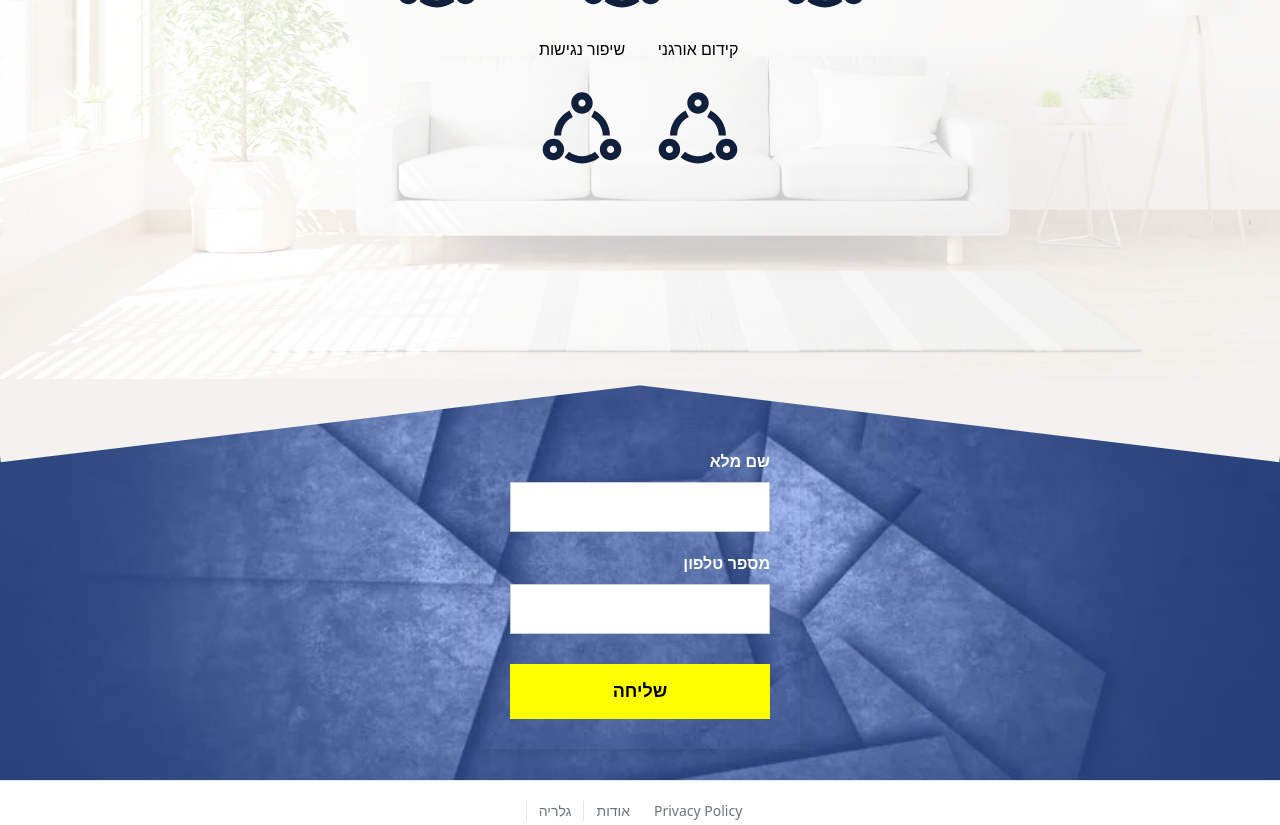
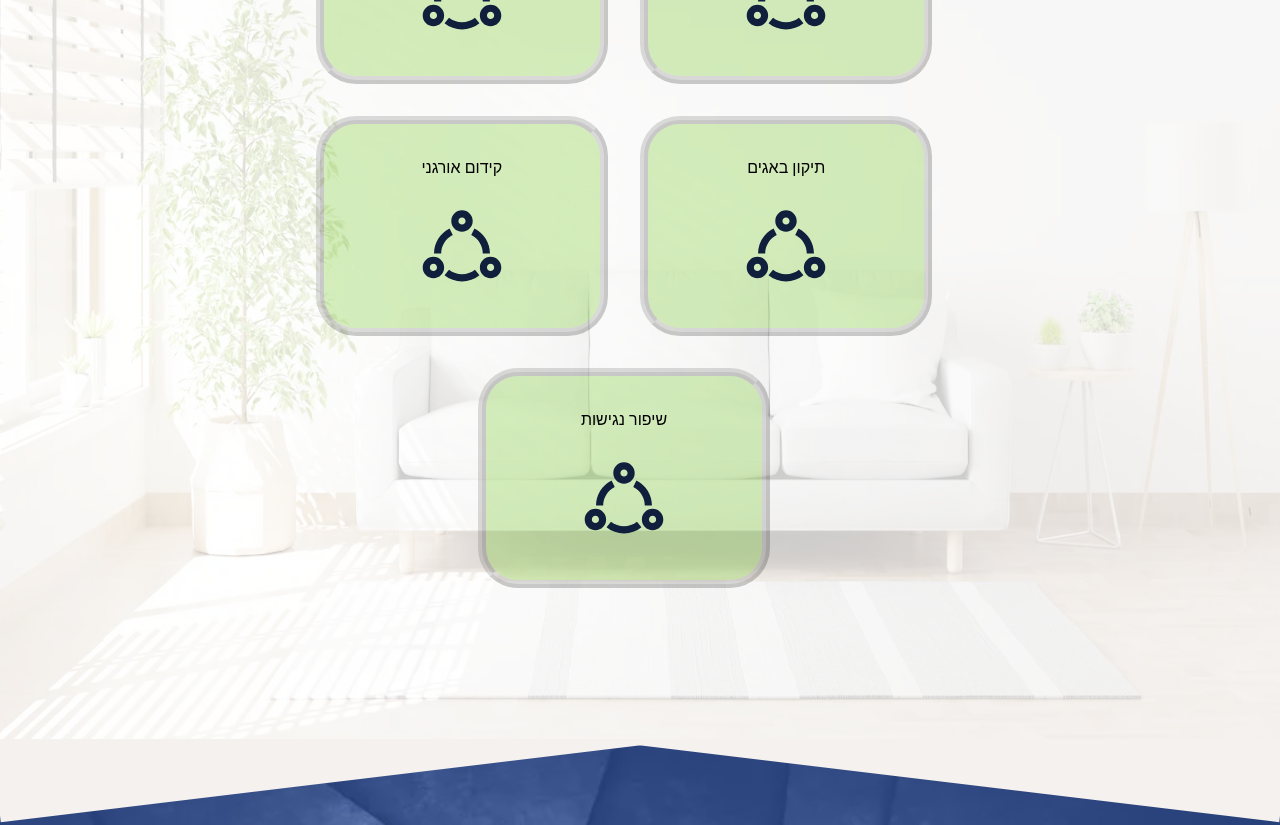
Before and after one commit to TalMoshel1/my-web-service-site, a Next.js app: page /about in a window 1280 px wide. Shown: the part 820-1645 px from the top of the page. Built offline with nearby package versions, Linux system fonts and the light colour scheme.

Commit message:
pushing updates

```diff
--- a/src/app/about/page.tsx
+++ b/src/app/about/page.tsx
@@ -1,20 +1,3 @@
-// import { Metadata } from "next";
-
-// export const metadata: Metadata = {
-//   title: "טל מושל - פיתוח עמודי נחיתה - פתרונות שיפור מהירות ותיקון באגים באתרי אינטרנט", /* =this will replace the %s in the metadata in the layout.tsx under the app/ */
-// };
-
-// export default function AboutPage() {
-//   return (
-//     <div className="max-w-prose m-auto space-y-3">
-//       <h1 className="text-3xl text-center font-bold">About</h1>
-//       <p>
-//         אני טל מושל, מוזיקאי, אמן, יוצר תוכן ומפתח אתרים. אני מתמחה בפיתוח עמודי נחיתה, שיפור מהירויות אתרים וקידום אתרים במנועי חיפוש.
-//       </p>
-//     </div>
-//   );
-// }
-
 import AboutHeaderLayout from "@/components/AboutLayout";
 import HeroImage from "@/components/HeroImage";
 import { Metadata } from "next";
@@ -25,6 +8,7 @@ import "./page.css";
 import Form from "@/components/Form";
 import FormContainer from "@/components/FormContainer";
 import AnimatedOnScrollButNotOnLoad from "@/components/AnimatedOnScrollButNotOnLoad";
+import "../components-css/AboutIndex.css";
 
 export const metadata: Metadata = {
   title:
@@ -41,75 +25,7 @@ export default function AboutPage() {
   return (
     <>
       <AboutHeaderLayout />
-      {/* <Form /> */}
 
-      {/* <article className="max-w-prose m-auto space-y-6 p-4 overflow-x-hidden" style={{overflowX: 'hidden'}}>
-      <h1 className="text-4xl font-bold text-center">
-        בניית עמודי נחיתה, שיפור מהירות האתר, קידום אורגני ותיקון באגים
-      </h1>
-
-      <section>
-        <p>
-          לא תמיד רואים את זה, אבל כל אתר – כל עמוד נחיתה, כל כפתור, כל קובץ CSS קטן – יש לו תפקיד. ויש לו השפעה.
-        </p>
-        <p>
-          אני לא מדבר עכשיו על האלגוריתם של גוגל. ולא על הביצועים. אני מדבר על מישהו שגולש באתר שלך מהטלפון בין פגישות, ומחליט תוך שניות אם אתה נראה לו רציני.
-        </p>
-        <p className="overflow-x-hidden">
-          עמוד נחיתה טוב, בנוי נכון, יכול להפוך ביקור מקרי להתחלה של מערכת יחסים. עסקית. אנושית. וזה מה שאני עושה.
-        </p>
-      </section>
-
-      <section>
-        <h2 className="text-2xl font-semibold mt-6">בניית עמודי נחיתה שמניעים לפעולה</h2>
-        <p>
-          עמוד נחיתה זה לא רק עיצוב יפה. זה להבין מי הגולש, מה הוא מחפש, ואיך עוזרים לו להבין שהוא במקום הנכון – תוך שניות. אני בונה עמודים שחושבים כמו בני אדם, לא רק כמו מתכנתים.
-        </p>
-      </section>
-
-      <section>
-        <h2 className="text-2xl font-semibold mt-6">שיפור מהירות אתר = שיפור חוויית משתמש</h2>
-        <p>
-          לא משנה כמה השקעת בעיצוב – אם האתר נטען לאט, הוא פשוט לא שווה. אני מנקה, ממזער, דוחס, ומייעל כדי שתרגיש קלילות, זרימה וכבוד לזמן של המשתמש.
-        </p>
-      </section>
-
-      <section>
-        <h2 className="text-2xl font-semibold mt-6">קידום אורגני בגוגל שמתחיל מקוד טוב</h2>
-        <p>
-          קידום אורגני מתחיל מאתר שבנוי נכון – היררכיה תקינה, כותרות ברורות, תגיות alt לתמונות, וזמני טעינה מהירים. אני בונה תשתית נכונה לקידום, עם דגש על חוויית משתמש ודיוק טכני.
-        </p>
-      </section>
-
-      <section>
-        <h2 className="text-2xl font-semibold mt-6">תיקון באגים – בשקט, בדייקנות</h2>
-        <p>
-          כל באג הוא רמז. אני מטפל בבאגים כמו ששען מטפל במנגנון – ברגישות, בשקט, ובלי דרמה מיותרת. לוקח אחריות, מאבחן, מתקן.
-        </p>
-      </section>
-
-      <section>
-        <h2 className="text-2xl font-semibold mt-6">השירותים שאני מציע</h2>
-        <ul className="list-disc list-inside space-y-1">
-          <li>בניית עמודי נחיתה שמניעים לפעולה</li>
-          <li>שיפור ביצועים ומהירות טעינה</li>
-          <li>SEO טכני עם חשיבה על המשתמש</li>
-          <li>תיקון באגים – מהתנהגות לא צפויה ועד לתקלות רספונסיביות</li>
-        </ul>
-      </section>
-
-      <section>
-        <h2 className="text-2xl font-semibold mt-6">אבל יותר מהשירותים – אני מציע גישה</h2>
-        <p>
-          גישה שמכבדת את הגולש. שמכבדת את הלקוח. ושמכבדת את הזמן, את הפשטות, ואת התוצאה. כי מאחורי כל אתר – יש בן אדם. ואני, בכל שורת קוד, זוכר את זה.
-        </p>
-      </section>
-
-      <section className="text-center mt-8">
-        <p className="font-semibold">אם אתם מחפשים מישהו שיקשיב, יבין, ויבנה את מה שצריך –</p>
-        <p className="text-lg font-bold">אני כאן.</p>
-      </section>
-    </article> */}
       <main
         className={varela.className}
         style={{
@@ -152,16 +68,27 @@ export default function AboutPage() {
             alignItems: "center",
           }}
         >
-          <div style={{ height: "fit-content" }}>
+          <div
+            style={{
+              height: "fit-content",
+              margin: "5.5em auto",
+              width: "auto",
+              maxWidth: "90%",
+              //           outline: '8px ridge rgba(0, 0, 0,0.2)',
+              // borderRadius: '2rem', backgroundColor:'rgba(79, 159,7,0.3)'
+            }}
+          >
             <header
               style={{
                 padding: "2rem",
                 fontSize: "1.5rem",
                 backgroundColor: "transparent",
+                textAlign: "center",
               }}
             >
               מיקסום הפוטנציאל של האתר שלכם יכול להתבצע במגוון דרכים
             </header>
+            <AnimatedOnScrollButNotOnLoad threshold={0.1}>
               <ul
                 style={{
                   width: "80%",
@@ -171,10 +98,14 @@ export default function AboutPage() {
                   display: "flex",
                   alignItems: "center",
                   flexWrap: "wrap",
+                  paddingTop: "4.5em",
+                  paddingBottom: "4.5em",
                 }}
                 className="services"
               >
+                <AnimatedOnScrollButNotOnLoad threshold={0.1}>
                   <li
+                    className="service-item"
                     style={{
                       position: "relative",
                       height: "fit-content",
@@ -191,9 +122,13 @@ export default function AboutPage() {
                       alt={"customer-ux"}
                       width={100}
                       height={100}
+                      color="black"
                     />
                   </li>
+                </AnimatedOnScrollButNotOnLoad>
+                <AnimatedOnScrollButNotOnLoad threshold={0.1}>
                   <li
+
                   style={{
                     position: "relative",
                     height: "fit-content",
@@ -211,7 +146,11 @@ export default function AboutPage() {
                       height={100}
                     />
                   </li>
+                </AnimatedOnScrollButNotOnLoad>
+
+                <AnimatedOnScrollButNotOnLoad threshold={0.1}>
                   <li
+                    className="service-item"
                     style={{
                       position: "relative",
                       height: "fit-content",
@@ -230,7 +169,11 @@ export default function AboutPage() {
                       height={100}
                     />
                   </li>
+                </AnimatedOnScrollButNotOnLoad>
+
+                <AnimatedOnScrollButNotOnLoad threshold={0.1}>
                   <li
+                    className="service-item"
                     style={{
                       position: "relative",
                       height: "fit-content",
@@ -239,7 +182,6 @@ export default function AboutPage() {
                       alignItems: "center",
                       justifyContent: "center",
                     }}
-
                   >
                     <span>קידום אורגני</span>
                     <Image
@@ -249,7 +191,10 @@ export default function AboutPage() {
                       height={100}
                     />
                   </li>
+                </AnimatedOnScrollButNotOnLoad>
+                <AnimatedOnScrollButNotOnLoad threshold={0.1}>
                   <li
+                    className="service-item"
                     style={{
                       position: "relative",
                       height: "fit-content",
@@ -258,8 +203,6 @@ export default function AboutPage() {
                       alignItems: "center",
                       justifyContent: "center",
                     }}
-
-
                   >
                     <span>שיפור נגישות</span>
                     {/* <Customer_ux /> */}
@@ -270,17 +213,14 @@ export default function AboutPage() {
                       height={100}
                     />
                   </li>
+                </AnimatedOnScrollButNotOnLoad>
               </ul>
+            </AnimatedOnScrollButNotOnLoad>
           </div>
         </div>
-
-
-
       </main>
 
       <FormContainer />
-      {/* <Form /> */}
-
     </>
   );
 }
--- /dev/null
+++ b/src/app/components-css/AboutIndex.css
@@ -0,0 +1,39 @@
+.services div {
+  outline: 8px ridge rgba(0, 0, 0, 0.2);
+  border-radius: 2rem;
+  background-color: rgba(115, 198, 37, 0.3);
+  margin-top:2rem;
+  position: relative;
+  height: fit-content;
+  display: flex;
+  flex-direction: column;
+  align-items: center;
+  justify-content: center;
+  /* filter: saturate(10); */
+}
+
+@media (orientation: portrait) {
+  .services div {
+    width: 90%;
+    padding: 1em
+  }
+}
+
+@media (orientation: landscape) and (max-width: 900px) {
+    .services div {
+      width: 50% !important;
+      padding:7em !important;
+    }
+  }
+
+@media (orientation: landscape ) {
+    .services div {
+      width: 30% !important;
+      height: 30% !important;
+      padding:2em;
+        margin-right: 2em;
+
+    }
+
+
+  }
--- /dev/null
+++ b/src/components-css/CallToActionSection.css
@@ -0,0 +1 @@
+button :hover {}
--- a/src/components/About/callToActionText.tsx
+++ b/src/components/About/callToActionText.tsx
@@ -1,5 +1,9 @@
 import React from "react";
 import { Varela_Round } from "next/font/google";
+import "../components-css/CallToActionSection.css"; // Adjust path as needed
+
+import { Playpen_Sans_Hebrew } from 'next/font/google'; // Corrected import name!
+
 
 const varela = Varela_Round({
     subsets: ["hebrew"],
--- a/src/components/Form.tsx
+++ b/src/components/Form.tsx
@@ -1,56 +1,60 @@
-'use client';
+"use client";
 
-import React, { useState } from 'react';
-import { Varela_Round } from 'next/font/google';
-import AnimatedOnScrollButNotOnLoad from './AnimatedOnScrollButNotOnLoad';
+import React, { useState } from "react";
+import { Varela_Round } from "next/font/google";
+import AnimatedOnScrollButNotOnLoad from "./AnimatedOnScrollButNotOnLoad";
 
-const varela = Varela_Round({ subsets: ['latin'], weight: '400' });
+const varela = Varela_Round({ subsets: ["latin"], weight: "400" });
 
 const Form: React.FC = () => {
-  const [formData, setFormData] = useState({ name: '', phone: '' });
+  const [formData, setFormData] = useState({ name: "", phone: "" });
 
   const handleChange = (e: React.ChangeEvent<HTMLInputElement>) => {
     const { name, value } = e.target;
-    setFormData(prev => ({ ...prev, [name]: value }));
-    console.log('Updated formData:', { ...formData, [name]: value });
+    setFormData((prev) => ({ ...prev, [name]: value }));
+    console.log("Updated formData:", { ...formData, [name]: value });
   };
 
   const handleSubmit = async (e: React.FormEvent) => {
     e.preventDefault();
-    console.log('Form submitted with:', formData);
+    console.log("Form submitted with:", formData);
 
-    const result = await fetch('https://talmoshelasaservice2.runmydocker-app.com/submit-details', {
-      // const result = await fetch('https://90ee-2a00-a041-e050-a600-dcb7-1f2a-660b-1b9a.ngrok-free.app/submit-details', {
-      method: 'POST',
-      headers: { 'Content-Type': 'application/json' },
+    const result = await fetch(
+      "https://8b9de3728139.ngrok-free.app/submit-details",
+      {
+        method: "POST",
+        headers: { "Content-Type": "application/json" },
         body: JSON.stringify(formData),
-    });
+      }
+    );
 
     if (result.ok) {
-      alert('Message sent!');
+      alert("Message sent!");
     } else {
-      alert('Failed to send message.');
+      alert("Failed to send message.");
     }
   };
 
   return (
+    <>
       <AnimatedOnScrollButNotOnLoad threshold={0.1}>
+
         <form
           onSubmit={handleSubmit}
           style={{
-          width: '20rem',
-          margin: '40px auto',
-          padding: '30px',
-          boxShadow: '0 4px 12px rgba(0, 0, 0, 0.1)',
-          direction: 'rtl',
-          fontFamily: 'Arial, sans-serif',
-          boxSizing: 'border-box',
-          backgroundColor: 'transparent',
-          position: 'absolute',
-          top: '0',
-          left: '100%',
-          transform: 'translateX(-50%)',
+            width: "20rem",
+            margin: "10.5em auto",
+            boxShadow: "0 4px 12px rgba(0, 0, 0, 0.1)",
+            direction: "rtl",
+            boxSizing: "border-box",
+            backgroundColor: "transparent",
+            position: "absolute",
+            top: "0",
+            left: "100%",
+            transform: "translateX(-50%)",
             zIndex: 4,
+            textAlign: "center",
+            // height:'100%'
           }}
           className={varela.className}
           data-aos="fade-up"
@@ -58,11 +62,10 @@ const Form: React.FC = () => {
           <label
             htmlFor="name"
             style={{
-            display: 'block',
-            marginBottom: '8px',
-            fontSize: '16px',
-            fontWeight: 'bold',
-            color: 'white',
+              display: "block",
+              marginBottom: "0.5em",
+              fontSize: "1.5rem",
+              color: "white",
             }}
           >
             שם מלא
@@ -74,12 +77,13 @@ const Form: React.FC = () => {
             value={formData.name}
             onChange={handleChange}
             style={{
-            width: '100%',
-            padding: '12px',
-            marginBottom: '20px',
-            border: '1px solid #ccc',
-            fontSize: '16px',
-            boxSizing: 'border-box',
+              width: "100%",
+              padding: "0.75em",
+              marginBottom: "20px",
+              border: "1px solid #ccc",
+              fontSize: "1rem",
+              boxSizing: "border-box",
+              textAlign: "center",
             }}
             required
           />
@@ -87,11 +91,10 @@ const Form: React.FC = () => {
           <label
             htmlFor="phone"
             style={{
-            display: 'block',
-            marginBottom: '8px',
-            fontSize: '16px',
-            fontWeight: 'bold',
-            color: 'white',
+              display: "block",
+              marginBottom: "0.5em",
+              fontSize: "1.5rem",
+              color: "white",
             }}
           >
             מספר טלפון
@@ -103,12 +106,13 @@ const Form: React.FC = () => {
             value={formData.phone}
             onChange={handleChange}
             style={{
-            width: '100%',
-            padding: '12px',
-            marginBottom: '30px',
-            border: '1px solid #ccc',
-            fontSize: '16px',
-            boxSizing: 'border-box',
+              width: "100%",
+              padding: "12px",
+              marginBottom: "30px",
+              border: "1px solid #ccc",
+              fontSize: "1rem",
+              boxSizing: "border-box",
+              textAlign: "center",
             }}
             required
           />
@@ -116,23 +120,28 @@ const Form: React.FC = () => {
           <button
             type="submit"
             style={{
-            width: '100%',
-            padding: '14px',
-            backgroundColor: '#FFFF00',
-            border: 'none',
-            fontSize: '18px',
-            fontWeight: 'bold',
-            cursor: 'pointer',
-            transition: 'background-color 0.3s ease',
-            color: 'black',
+              width: "100%",
+              padding: "0.875em",
+              backgroundColor: "#FFFF00",
+              border: "none",
+              fontSize: "1rem",
+              cursor: "pointer",
+              transition: "background-color 0.3s ease",
+              color: "black",
+              fontWeight: "700",
             }}
-          onMouseOver={(e) => (e.currentTarget.style.backgroundColor = '#FFDD00')}
-          onMouseOut={(e) => (e.currentTarget.style.backgroundColor = '#FFFF00')}
+            onMouseOver={(e) =>
+              (e.currentTarget.style.backgroundColor = "#FFDD00")
+            }
+            onMouseOut={(e) =>
+              (e.currentTarget.style.backgroundColor = "#FFFF00")
+            }
           >
             שליחה
           </button>
         </form>
       </AnimatedOnScrollButNotOnLoad>
+    </>
   );
 };
 
--- a/src/components/FormContainer.tsx
+++ b/src/components/FormContainer.tsx
@@ -24,7 +24,7 @@ const FormContainer: React.FC = () => {
   return (
 
     <div
-      style={{ position: "relative", height: "25rem"}}
+      style={{ position: "relative", height: "45rem"}}
     >
       <HeroImage src="/dark-background.webp" width="100%" />
 
@@ -33,7 +33,7 @@ const FormContainer: React.FC = () => {
         style={{
           backgroundColor: "rgba(77, 125, 238, 0.5)",
           width: "100vw",
-          height: "25rem",
+          height: "100%",
           position: "absolute",
           top: "0",
           zIndex: 3,
@@ -55,7 +55,13 @@ const FormContainer: React.FC = () => {
           >
             <SvgTopShapedCorner />
           </div>
+
         </div>
+
+
+        <h2 className={varela.className} style={{fontSize: '2rem', marginBottom:'1rem',marginTop:'5rem', position:'absolute', color:'white'}}>השאר פרטים ונחזור אליך!</h2>
+
+
         <Form />
 
       </div>
--- /dev/null
+++ b/src/components/components-css/CallToActionSection.css
@@ -0,0 +1 @@
+@import url('https://fonts.googleapis.com/css2?family=Playpen+Sans+Hebrew:wght@100..800&display=swap');
```
Also changed, not shown: src/app/page.tsx (+3 -12 lines), src/components/AboutLayout.tsx (+0 -67 lines), src/components/CallToActionSection.tsx (+11 -2 lines). Lines whose indentation alone changed are shown as unchanged.
